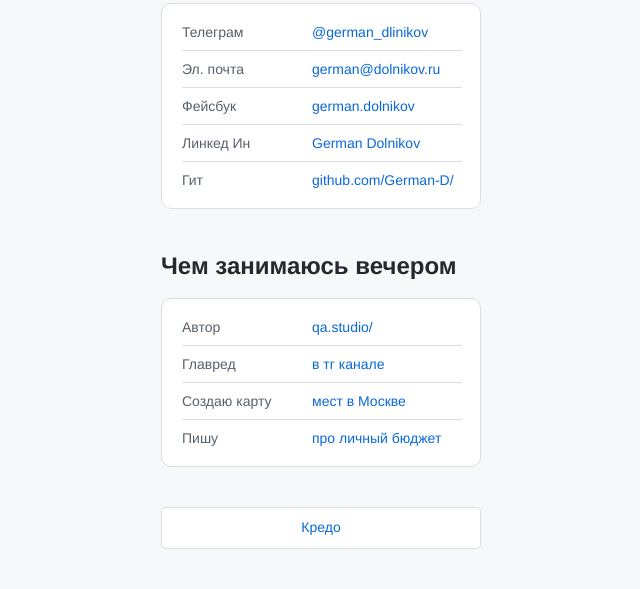
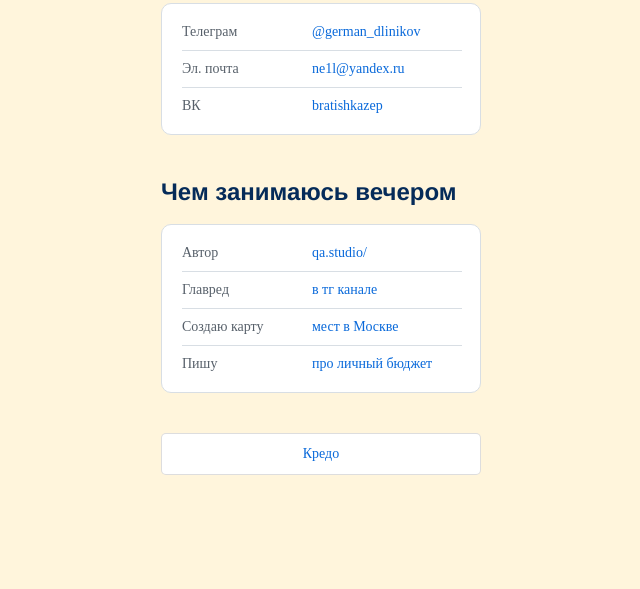
Before and after one commit to bratishkaQA/bratishkaQA.github.io, a plain HTML site: page index.html in a window 1280 px wide. Shown: the part 551-1140 px from the top of the page, without its empty margins (319-959 px from the left). After the commit the page ends 1066 px from the top, so only its background shows below. Drawn offline with Linux system fonts and the light colour scheme.

Commit message:
Add files via upload

```diff
--- a/index.html
+++ b/index.html
@@ -24,24 +24,16 @@
           </li>
           <li class="links__link">
             <p class="links__title">Эл. почта</p>
-            <a class="linsk__link" href="mailto:german@dolnikov.ru"
-              >german@dolnikov.ru</a
+            <a class="linsk__link" href="mailto:ne1l@yandex.ru"
+              >ne1l@yandex.ru</a
             >
           </li>
           <li class="links__link">
-            <p class="links__title">Фейсбук</p>
-            <a class="linsk__link" href="http://fb.com/german.dolnikov"
-              >german.dolnikov</a
+            <p class="links__title">ВК</p>
+            <a class="linsk__link" href="https://vk.com/bratishkazep"
+              >bratishkazep</a
             >
-          </li>
-          <li class="links__link">
-            <p class="links__title">Линкед Ин</p>
-            <a class="linsk__link" href="https://www.linkedin.com/in/germandolnikov/">German Dolnikov</a>
-          </li>
-          <li class="links__link">
-            <p class="links__title">Гит</p>
-            <a class="linsk__link" href="http://github.com/German-D/">github.com/German-D/</a>
-          </li>
+            </li>
         </ul>
       </section>
       <section class="links">
--- a/js.js
+++ b/js.js
@@ -3,5 +3,5 @@ const button = document.querySelector('button');
 
 /* Тут на кнопку навешиваем обрабочик, который ждёт клика и тогда запустит логику */
 button.addEventListener('click', function() {
-	alert('Деньги это не главное')
+	alert('Тестируем без документации и страха!')
 })
--- a/style.css
+++ b/style.css
@@ -1,7 +1,7 @@
 body {
-  font-family: "Helvetica";
-  background-color: #f6f8fa;
-  color: #24292f;
+  font-family: "Enigmatic Unicode";
+  background-color: #fff5dc;
+  color: #052b59;
   display: flex;
   flex-direction: column;
   justify-content: center;
@@ -24,7 +24,7 @@ body {
 }
 
 .header__subtitle {
-  color: #24292f;
+  color: #052b59;
   font-size: 16px;
   line-height: 1.4;
   margin: 0;
```
